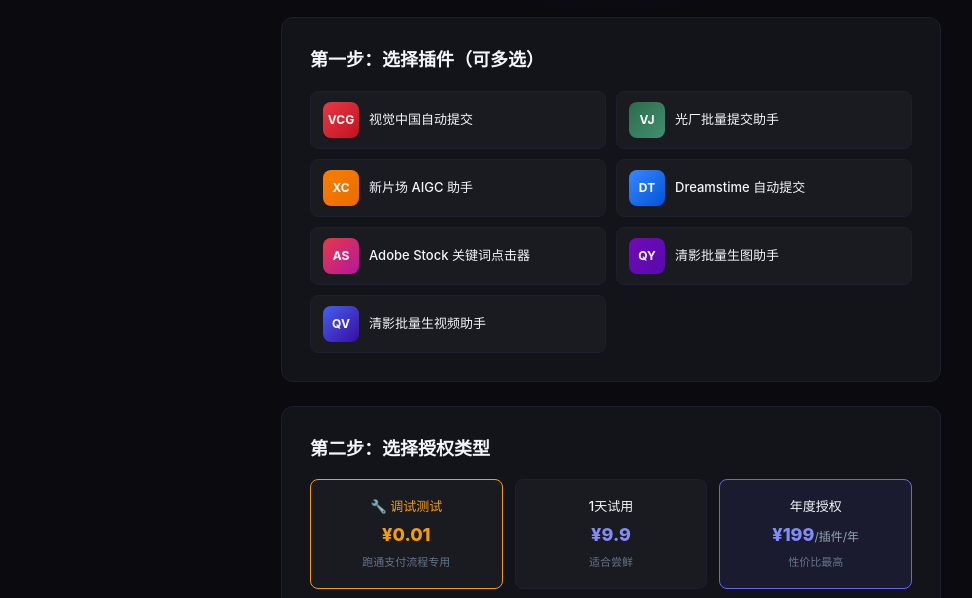
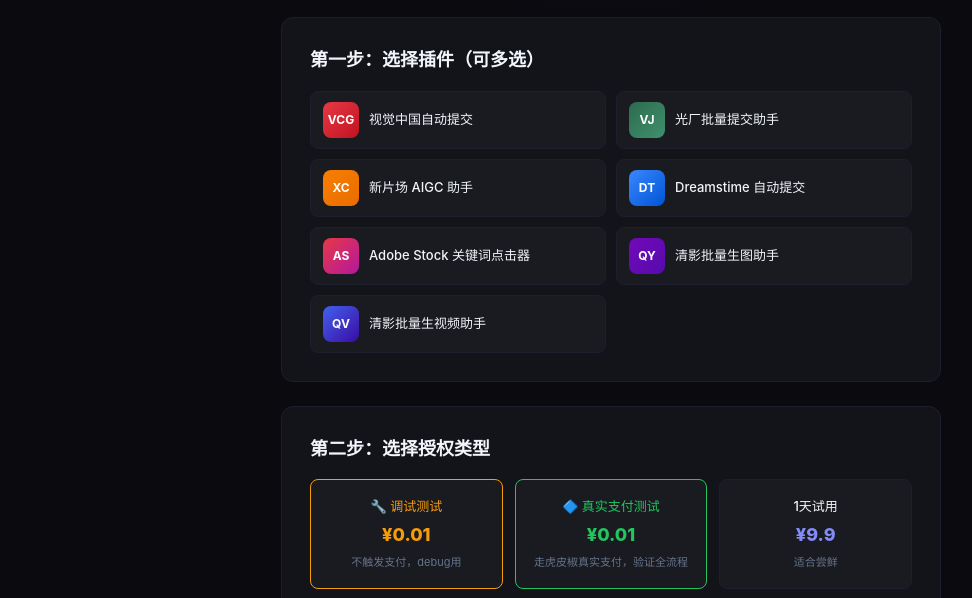
Before and after one commit to iambuluo/autophoto-store, a website: page buy.html in a window 1280 px wide. Shown: the part 353-951 px from the top of the page, without its empty margins (29-1001 px from the left). Drawn offline with Linux system fonts and the light colour scheme.

Commit message:
feat: 新增 ¥0.01 真实支付测试方案 testpay，走完整虎皮椒流程

```diff
--- a/buy.html
+++ b/buy.html
@@ -88,7 +88,13 @@
             <input type="radio" name="plan" value="test001">
             <div class="psc-name" style="color:#f59e0b;">🔧 调试测试</div>
             <div class="psc-price" style="color:#f59e0b;">¥0.01</div>
-            <div class="psc-desc">跑通支付流程专用</div>
+            <div class="psc-desc">不触发支付，debug用</div>
+          </label>
+          <label class="plan-select-card" data-plan="testpay" data-price="0.01" style="border-color:#22c55e;">
+            <input type="radio" name="plan" value="testpay">
+            <div class="psc-name" style="color:#22c55e;">🔷 真实支付测试</div>
+            <div class="psc-price" style="color:#22c55e;">¥0.01</div>
+            <div class="psc-desc">走虎皮椒真实支付，验证全流程</div>
           </label>
           <label class="plan-select-card" data-plan="trial" data-price="9.9">
             <input type="radio" name="plan" value="trial">
```
